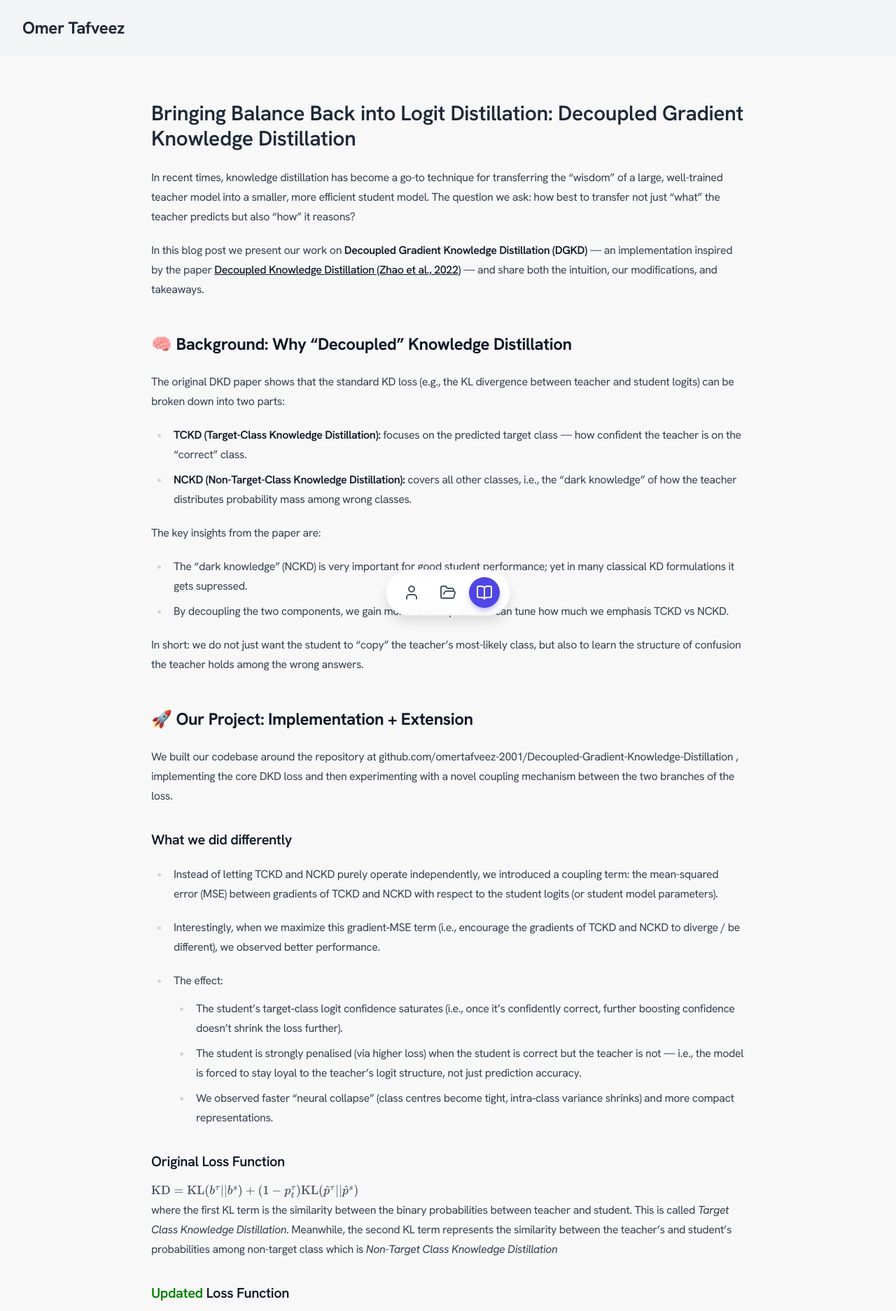
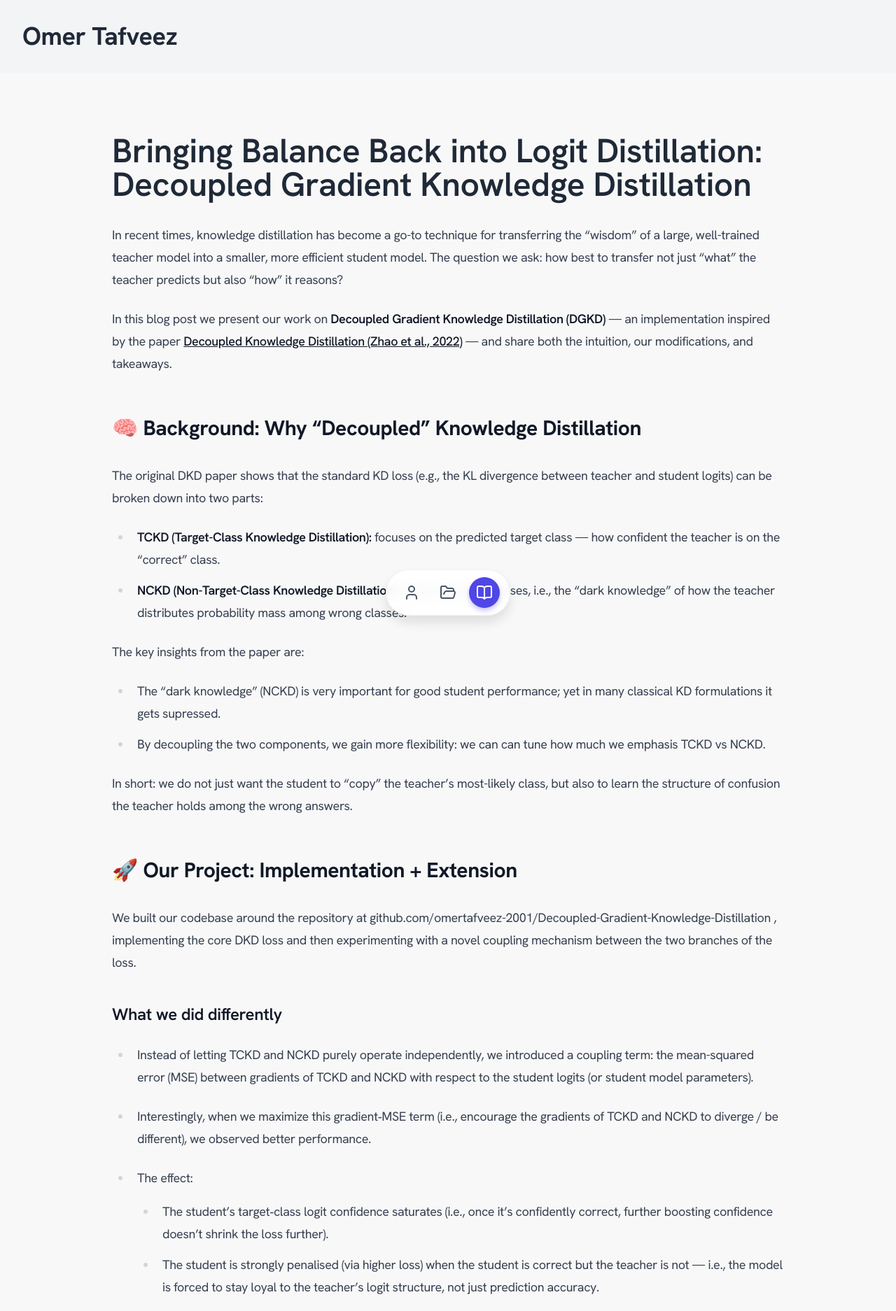
Before and after one commit to omertafveez-2001/omertafveez-2001.github.io, a Jekyll site: the page built from blogs/decoupled_gradient_kd/dkd.md, in a window 1280 px wide. Shown: the top 1874 px of the page at 70% size. Built offline with Jekyll 4.4.1, drawn with Linux system fonts in a browser that asks for light colours; nearby versions of some CDN libraries.

Commit message:
increased size of the font

```diff
--- a/_layouts/post.html
+++ b/_layouts/post.html
@@ -41,10 +41,10 @@
 
   <div class="scroll-watcher-bar"></div>
 
-  <h2 class="text-2xl font-bold text-gray-800 mb-4 pt-6 pb-6 pl-8 custom-heading text-left bg-gray-100">Omer Tafveez</h2>
-  <main class="max-w-4xl mx-auto px-6 py-12 text-gray-800">
-    <h1 class="text-3xl font-semibold mb-6">{{ page.title }}</h1>
-    <article class="prose prose-gray max-w-none">
+  <h2 class="text-4xl font-bold text-gray-800 mb-6 pt-8 pb-8 pl-8 custom-heading text-left bg-gray-100">Omer Tafveez</h2>
+  <main class="max-w-5xl mx-auto px-8 py-16 text-gray-800">
+    <h1 class="text-5xl font-semibold mb-8">{{ page.title }}</h1>
+    <article class="prose prose-lg prose-gray max-w-none">
       {{ content }}
     </article>
   </main>
```
